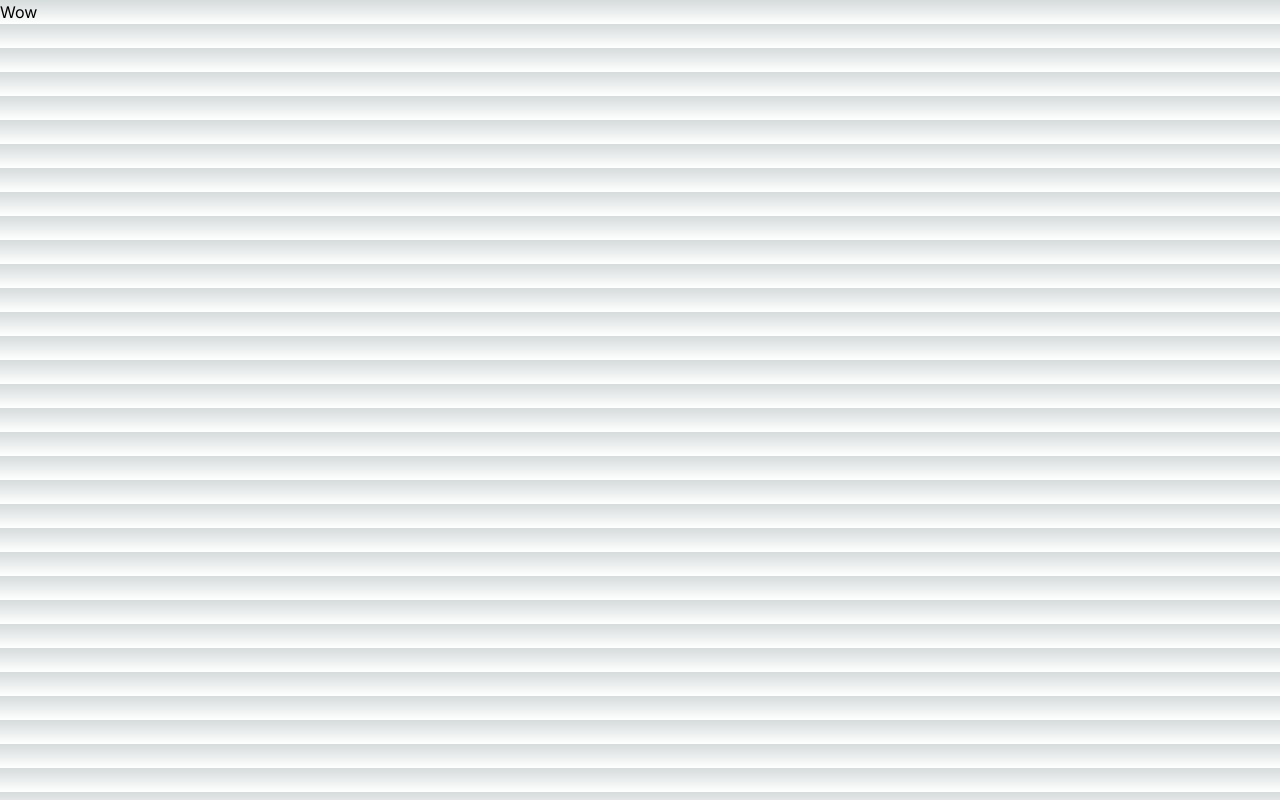
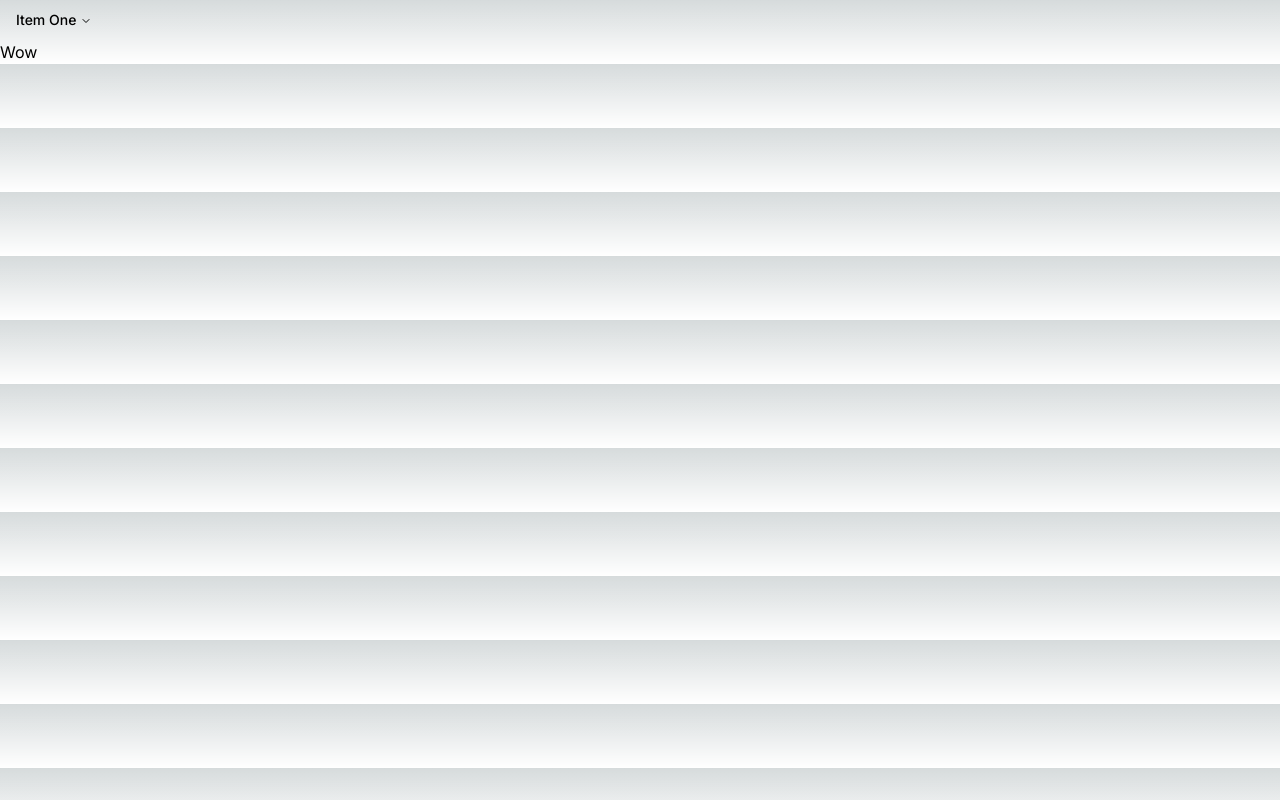
Before and after one commit to faun3/next-strapi, a Next.js app in the folder films-next/: page / in a window 1280 px wide. Built offline with nearby package versions, Linux system fonts and the light colour scheme.

Commit message:
add nav to layout

```diff
--- a/films-next/src/app/layout.tsx
+++ b/films-next/src/app/layout.tsx
@@ -1,22 +1,26 @@
-import './globals.css'
-import type { Metadata } from 'next'
-import { Inter } from 'next/font/google'
+import "./globals.css";
+import type { Metadata } from "next";
+import { Inter } from "next/font/google";
+import Nav from "@/components/Nav";
 
-const inter = Inter({ subsets: ['latin'] })
+const inter = Inter({ subsets: ["latin"] });
 
 export const metadata: Metadata = {
-  title: 'Create Next App',
-  description: 'Generated by create next app',
-}
+  title: "Create Next App",
+  description: "Generated by create next app",
+};
 
 export default function RootLayout({
   children,
 }: {
-  children: React.ReactNode
+  children: React.ReactNode;
 }) {
   return (
     <html lang="en">
-      <body className={inter.className}>{children}</body>
+      <body className={inter.className}>
+        <Nav></Nav>
+        {children}
+      </body>
     </html>
-  )
+  );
 }
--- /dev/null
+++ b/films-next/src/components/Nav.tsx
@@ -0,0 +1,28 @@
+"use client";
+
+import {
+  NavigationMenu,
+  NavigationMenuContent,
+  NavigationMenuIndicator,
+  NavigationMenuItem,
+  NavigationMenuLink,
+  NavigationMenuList,
+  NavigationMenuTrigger,
+  NavigationMenuViewport,
+} from "@/components/ui/navigation-menu";
+
+const Nav = () => {
+  return (
+    <NavigationMenu>
+      <NavigationMenuList>
+        <NavigationMenuItem>
+          <NavigationMenuTrigger>Item One</NavigationMenuTrigger>
+          <NavigationMenuContent>
+            <NavigationMenuLink>Link</NavigationMenuLink>
+          </NavigationMenuContent>
+        </NavigationMenuItem>
+      </NavigationMenuList>
+    </NavigationMenu>
+  );
+};
+export default Nav;
```
